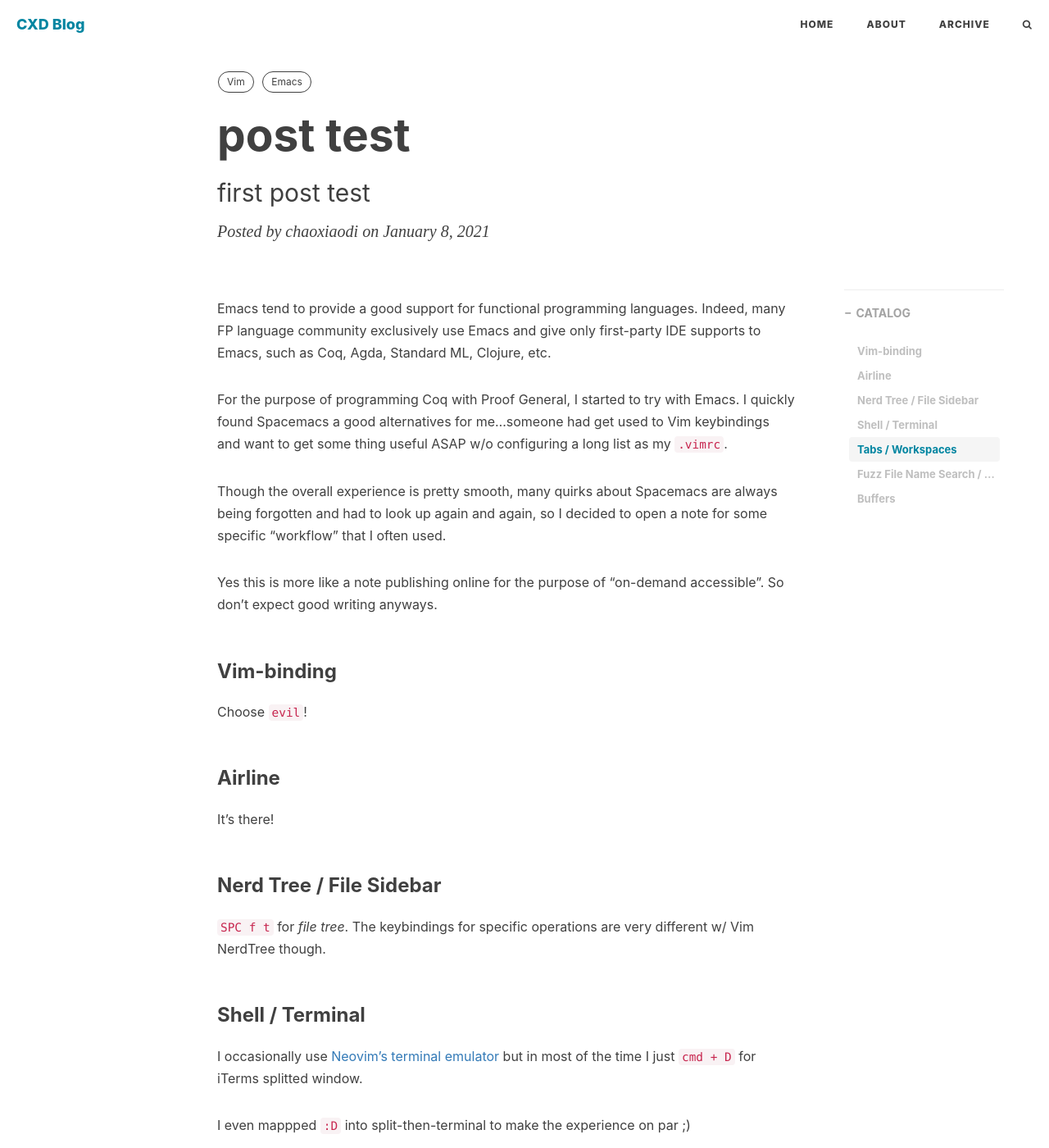
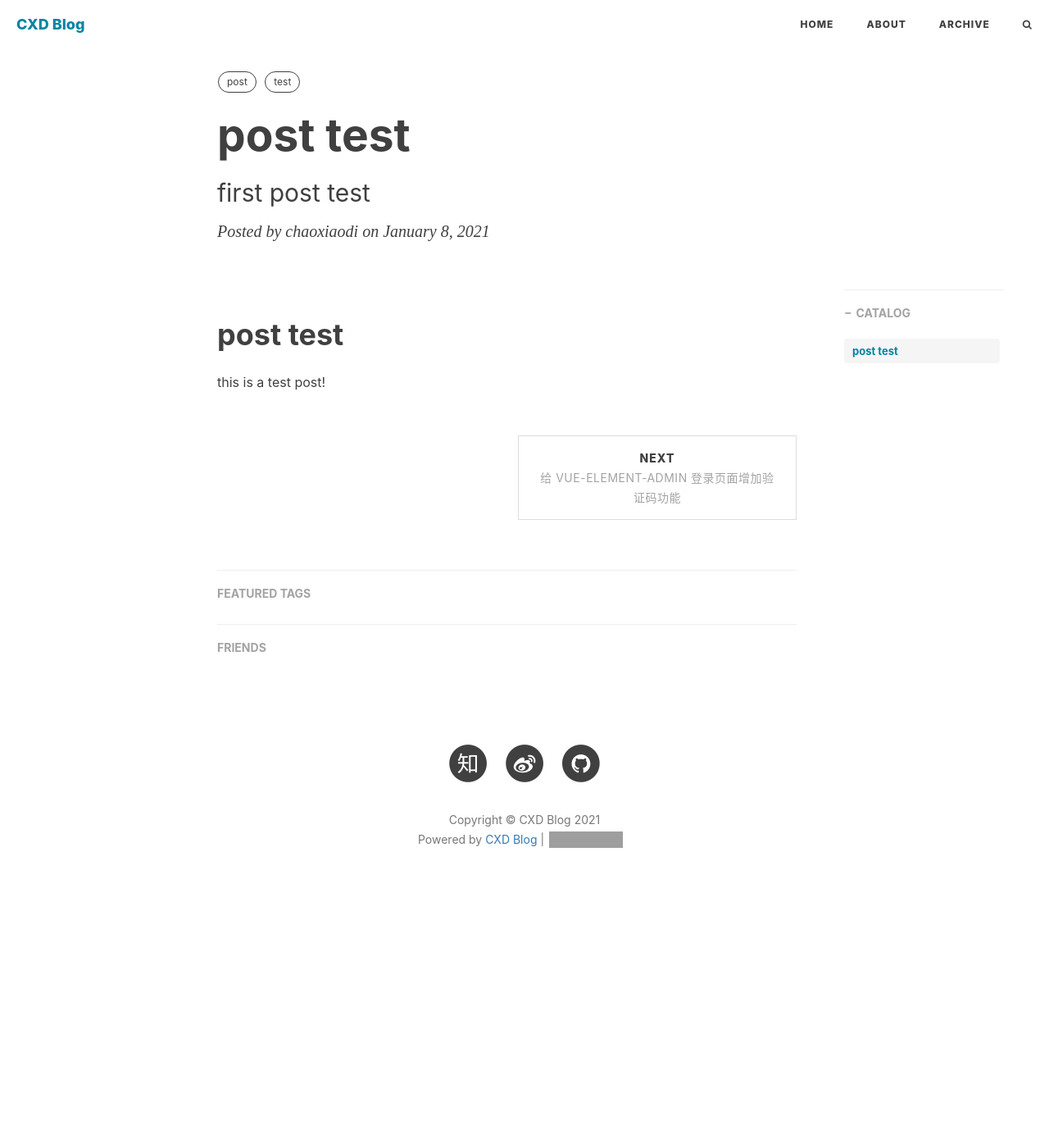
Before and after one commit to chaoxiaodi/chaoxiaodi.github.io, a Jekyll site: the page built from _posts/2021-01-08-first-post.md, in a window 1280 px wide and 1400 px high. Shown: the whole window at 82% size. Built offline with Jekyll 4.4.1, drawn with Linux system fonts in a browser that asks for light colours; nearby versions of some CDN libraries; comment, search, counter and statistics services are not loaded; some of the changed text lies outside the part shown; grey boxes are pictures that could not be loaded.

Commit message:
modify zh.md

````diff
--- a/_posts/2021-01-08-first-post.md
+++ b/_posts/2021-01-08-first-post.md
@@ -5,59 +5,9 @@ subtitle: 'first post test'
 author: "chaoxiaodi"
 header-style: text
 tags:
-  - Vim
-  - Emacs
+  - post
+  - test
 ---
 
-Emacs tend to provide a good support for functional programming languages. Indeed, many FP language community exclusively use Emacs and give only first-party IDE supports to Emacs, such as Coq, Agda, Standard ML, Clojure, etc.
-
-For the purpose of programming Coq with Proof General, I started to try with Emacs. I quickly found Spacemacs a good alternatives for me...someone had get used to Vim keybindings and want to get some thing useful ASAP w/o configuring a long list as my `.vimrc`.
-
-Though the overall experience is pretty smooth, many quirks about Spacemacs are always being forgotten and had to look up again and again, so I decided to open a note for some specific "workflow" that I often used.
-
-Yes this is more like a note publishing online for the purpose of "on-demand accessible". So don't expect good writing anyways.
-
-
-### Vim-binding
-
-Choose `evil`!
-
-
-### Airline
-
-It's there!
-
-
-### Nerd Tree / File Sidebar
-
-`SPC f t` for _file tree_. The keybindings for specific operations are very different w/ Vim NerdTree though.
-
-
-### Shell / Terminal
-
-I occasionally use [Neovim's terminal emulator](https://neovim.io/doc/user/nvim_terminal_emulator.html) but in most of the time I just `cmd + D` for iTerms splitted window.
-
-I even mappped `:D` into split-then-terminal to make the experience on par ;)
-
-```vim
-command! -nargs=* D  belowright split | terminal <args>
-```
-
-Anyways, Spacemacs does provide a `:shell` that naturally split a window below for terminal. The experience is not very good though.
-
-
-### Tabs / Workspaces
-
-I tend to open multiple _workspace_. Though people might found Vim tabs useful, I am exclusively use iTerm tabs for similar jobs. However Spacemacs is not living in a terminal.
-
-[r/spacemacs - Vim-style tabs?](https://www.reddit.com/r/spacemacs/comments/5w5d2s/vimstyle_tabs/) gave me a good way to approximate the experience by using [Spacemacs Workspaces](http://spacemacs.org/doc/DOCUMENTATION.html#workspaces): `SPC l w <nth>` trigger a so-called "layout transient state" (I have no idea what's that mean) to open N-th workspaces, and use `gt`/`gT` to switch between.
-
-
-### Fuzz File Name Search / Rg
-
-`SPC f f`
-
-
-### Buffers
-
-`SPC b b`
+# post test
+this is a test post!
````
Also changed, not shown: _posts/2021-01-19-给vue-element-admin增加验证码功能.md (added, +226 -0 lines).
